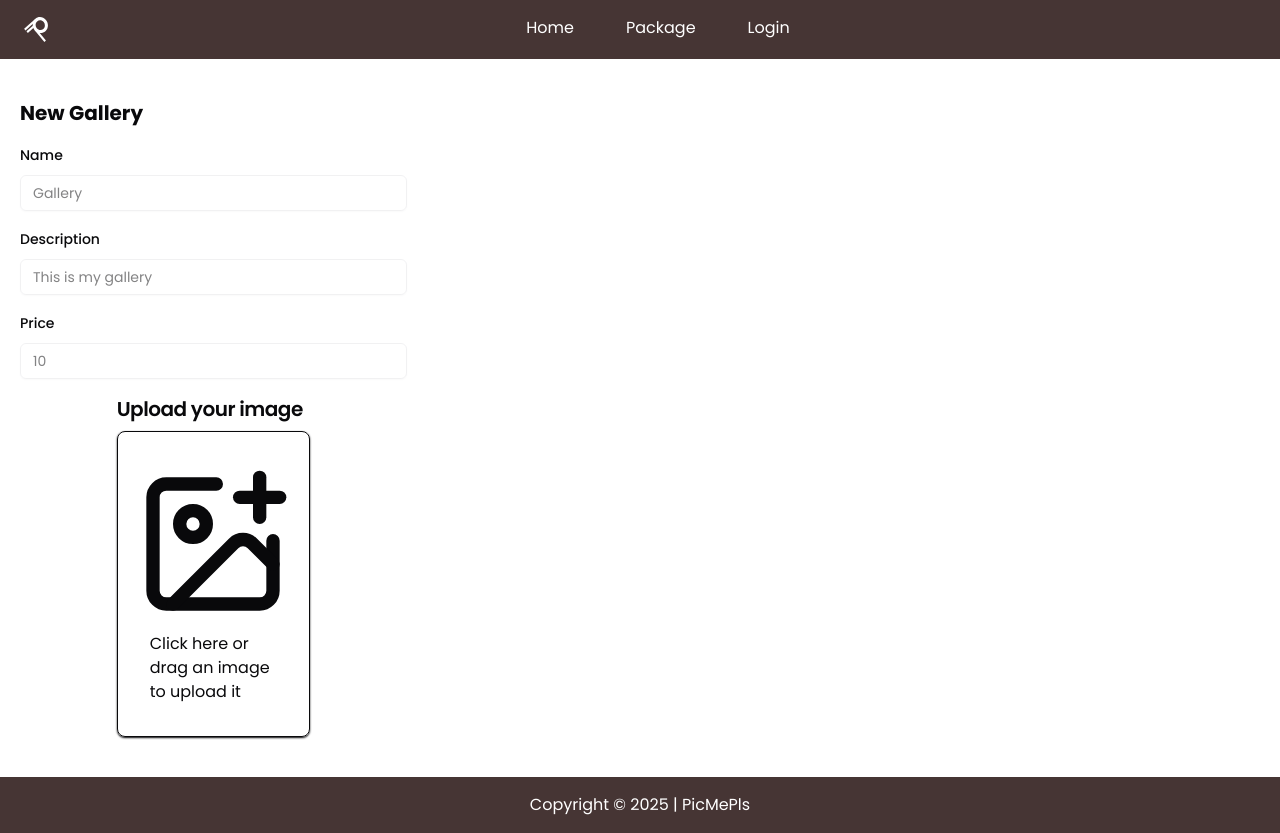
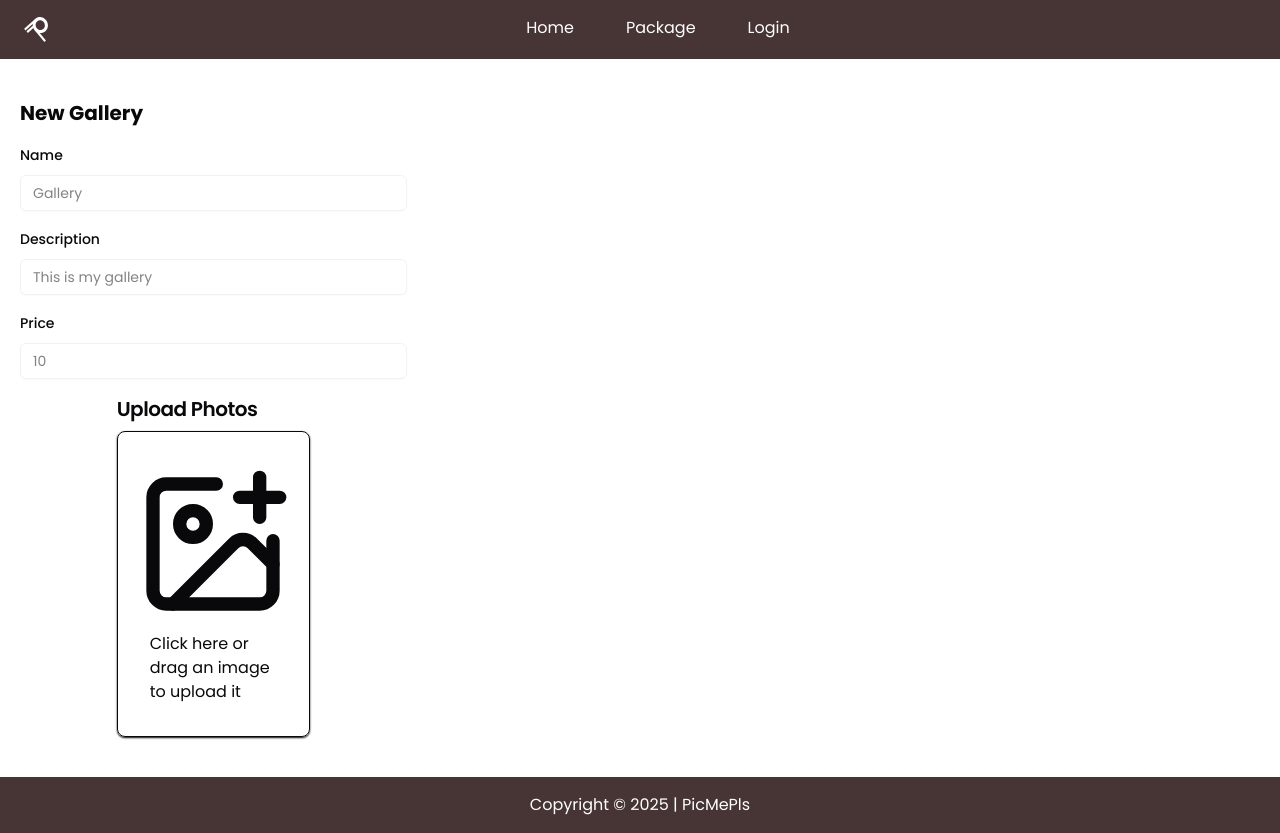
Before and after one commit to CP-RektMart/pic-me-pls-frontend, a Next.js app: page /gallery/create in a window 1280 px wide. Built offline with nearby package versions, Linux system fonts and the light colour scheme; no server answers; some icons are missing.

Commit message:
fix: upload button description

```diff
--- a/src/components/gallery-page/gallery-detail.tsx
+++ b/src/components/gallery-page/gallery-detail.tsx
@@ -184,7 +184,7 @@ export default function GalleryDetailSection({
                         }`}
                       >
                         <h2 className='text-xl font-semibold tracking-tight'>
-                          Upload your image
+                          Upload Photos
                           <span
                             className={
                               form.formState.errors.image ||
```
